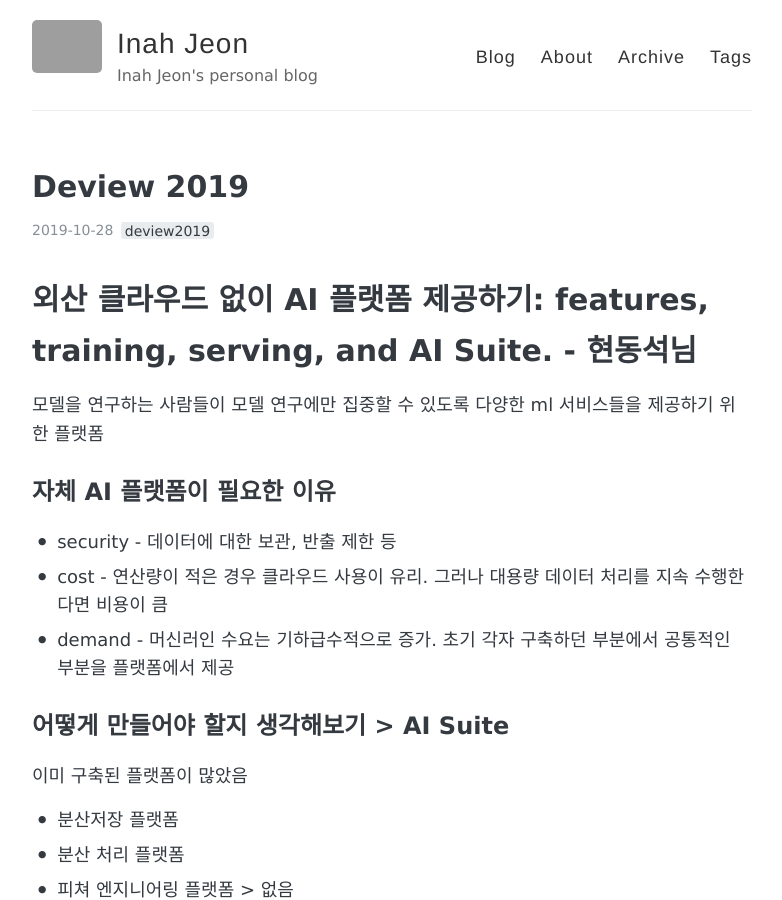
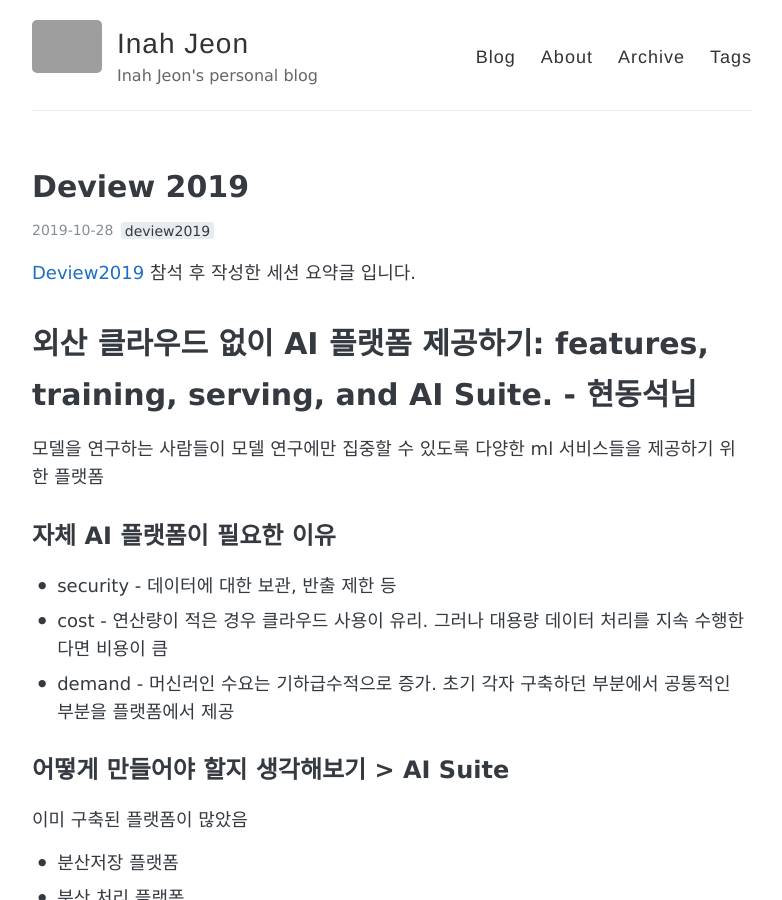
Before and after one commit to inahjeon/inahjeon.github.io, a Jekyll site: the page built from _posts/2019-10-28-deview2019.md, in a window 1280 px wide and 900 px high. Shown: the whole window, without its empty margins (248-1030 px from the left). Built offline with Jekyll 4.4.1, drawn with Linux system fonts in a browser that asks for light colours; grey boxes are pictures that could not be loaded.

Commit message:
Add description

```diff
--- a/_posts/2019-10-28-deview2019.md
+++ b/_posts/2019-10-28-deview2019.md
@@ -5,6 +5,8 @@ date:   2019-10-28 18:20:00
 tags: [deview2019]
 comments: true
 ---
+
+[Deview2019](https://deview.kr/2019/schedule) 참석 후 작성한 세션 요약글 입니다.
 
 # 외산 클라우드 없이 AI 플랫폼 제공하기: features, training, serving, and AI Suite. - 현동석님
 
```
